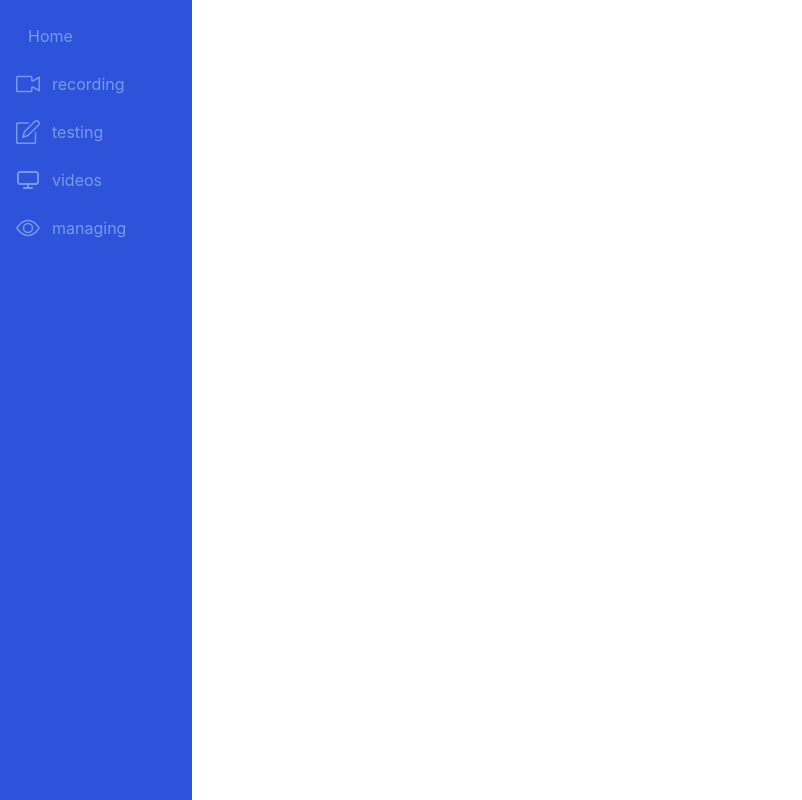
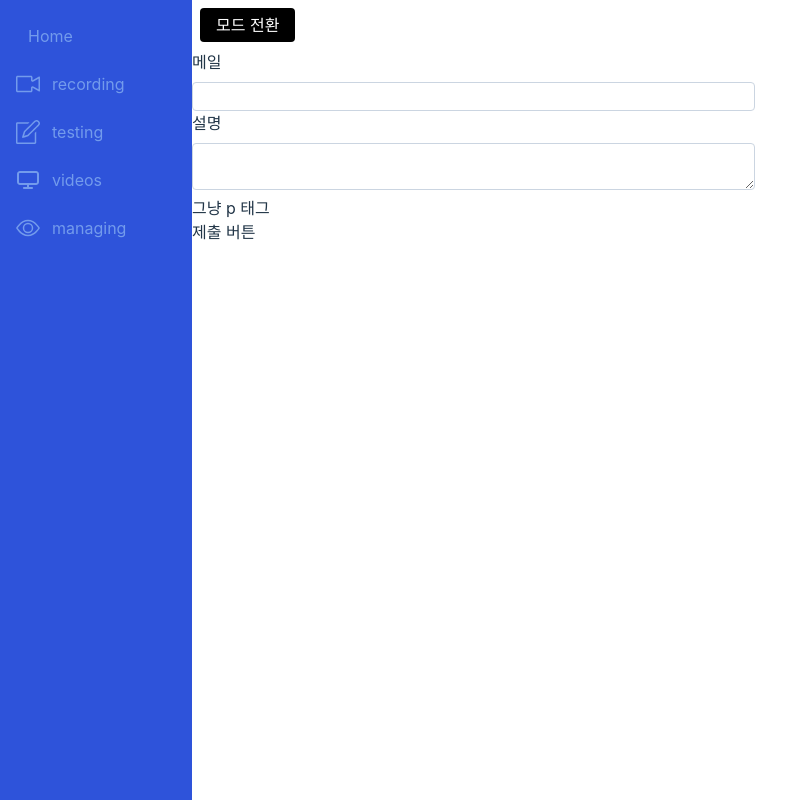
Before and after one commit to jihyeonjeong11/react-vite, a React (Vite) app: page / in a window 1280 px wide. Shown: the whole page, without its empty margins (0-802 px from the left). Built offline with nearby package versions, Linux system fonts and the light colour scheme.

Commit message:
기초 작업

```diff
--- a/src/App.tsx
+++ b/src/App.tsx
@@ -6,6 +6,10 @@ import localforage from "localforage";
 import Aside from "@/routes/aside/Aside";
 import AsideRoot from "./components/aside/container/AsideRoot";
 import { IndexedDbProvider } from "@/components/common/contexts/indexeddb/index";
+import Form from "./components/common/forms/form";
+import { CommonForms } from "./types/Global";
+import { FormItem } from "./components/common/forms/formItem";
+import { addRegex, addRequired } from "./components/common/forms/helpers";
 
 // todo
 
@@ -15,12 +19,44 @@ localforage.config({
 });
 
 function App() {
+    const submitTest = (data: CommonForms) => {
+        console.log(data);
+    }
     return (
         <>
             <div className="flex overflow-y-hidden">
                 <IndexedDbProvider>
                     <AsideRoot />
                     <div id="detail">
+                        <button
+                            className="bg-black dark:bg-white py-2 px-4 text-white dark:text-black rounded mx-2 my-2"
+                            onClick={() => {document.getElementsByTagName("html")[0].classList.toggle("dark")}}
+                        >
+                            모드 전환
+                        </button>
+                        <Form submit={submitTest}>
+                            <FormItem
+                                key="email"
+                                dataKey="email"
+                                name="메일"
+                                type="text"
+                                applyOption={{
+                                    required: addRequired,
+                                    pattern: addRegex("email")
+                                }}
+                            />
+                            <FormItem
+                                key="desc"
+                                dataKey="desc"
+                                name="설명"
+                                type="desc"
+                                applyOption={{
+                                    required: addRequired
+                                }}
+                            />
+                            <p>그냥 p 태그</p>
+                            <button type="submit">제출 버튼</button>
+                        </Form>
                         <Outlet />
                     </div>
                 </IndexedDbProvider>
--- /dev/null
+++ b/src/components/common/forms/form.tsx
@@ -0,0 +1,48 @@
+import React, { ReactElement, useEffect, useState } from "react";
+import { useForm, SubmitHandler } from "react-hook-form";
+import type { CommonForms } from "../../../types/Global";
+
+const Form = ({
+    children,
+    submit
+}: {
+    children: ReactElement | ReactElement[];
+    submit: (data: CommonForms) => void;
+}) => {
+    const { register, handleSubmit, formState: { errors } } = useForm<CommonForms>();
+    const onSubmit: SubmitHandler<CommonForms> = data => {
+        submit(data)
+    };
+    const [labels, setLabels] = useState(React.Children.map(children, (child) => {
+        if(typeof child === "object") {
+            if(child.props && child.props.dataKey) {
+                return {...child, props: {...child.props, register: register}}
+            }
+        }
+        return child;
+    }))
+    useEffect(() => {
+        if(errors !== undefined) {
+            const errorKeys = Object.keys(errors);
+            setLabels(React.Children.map(children, (child) => {
+                if(typeof child === "object") {
+                    if(child.props && child.props.dataKey) {
+                        const key = errorKeys.find(key => key === child.props.dataKey);
+                        if(key !== undefined) {
+                            return {...child, props: {...child.props, register: register, error: errors[key]?.message}}
+                        }
+                        return {...child, props: {...child.props, register: register, error: undefined}}
+                    }
+                }
+                return child;
+            }))
+        }
+    },[errors])
+    return (
+        <form onSubmit={handleSubmit(onSubmit)} className="w-full">
+            {labels}
+        </form>
+    );
+}
+
+export default Form;
--- /dev/null
+++ b/src/components/common/forms/formItem.tsx
@@ -0,0 +1,129 @@
+import { ReactElement, ReactNode } from "react";
+import { labelProps } from '../../../types/Global';
+
+const LabelRoot = ({
+    name,
+    children
+}: {
+    children: ReactNode;
+} & Partial<labelProps>
+):ReactElement => {
+    return (
+        <label>
+            <span className="pb-2 inline-block font-medium">{name}</span>
+            {children}
+        </label>
+    )
+};
+
+const InputRoot = ({
+    tip,
+    type,
+    register,
+    dataKey,
+    applyOption,
+    error
+}: Partial<labelProps>
+): JSX.Element => {
+    // 클래스
+    const inputClass = (isError: string | undefined) => {
+        const base = "px-2 py-1 rounded w-full outline-0 outline-none"
+        let result: string = '';
+        if(isError) {
+            result = "border-rose-600 border-2";
+        } else {
+            result = "border-slate-300 border";
+        }
+        return result.concat(' ', base);
+    };
+    const messageClass = "";
+
+    let element;
+
+    switch(type) {
+        case "text":
+            element =
+                <input
+                    type={"text"}
+                    {...register(dataKey, applyOption)}
+                    aria-invalid={error ? "true" : "false"}
+                    className={inputClass(error)}
+                />
+            break;
+        case "desc":
+            element =
+                <textarea
+                    {...register(dataKey, applyOption)}
+                    aria-invalid={error ? "true" : "false"}
+                    className={inputClass(error)}
+                />
+            break;
+        case "number_string":
+            element =
+                <input
+                    type={"tel"}
+                    {...register(dataKey, applyOption)}
+                    aria-invalid={error ? "true" : "false"}
+                    className={inputClass(error)}
+                />
+            break;
+    }
+    return (
+        <>
+            {
+                tip &&
+                <p>{tip}</p>
+            }
+            {element}
+            {
+                error &&
+                <p className={messageClass}>{error}</p>
+            }
+        </>
+    )
+};
+
+const FormItem = ({
+    name,
+    tip,
+    type,
+    dataKey,
+    register,
+    applyOption,
+    error
+}: labelProps
+): ReactElement => {
+    return (
+        <LabelRoot name={name}>
+            <InputRoot
+                tip={tip}
+                type={type}
+                register={register}
+                dataKey={dataKey}
+                applyOption={applyOption}
+                error={error}
+            />
+        </LabelRoot>
+    )
+};
+
+const FormOptions = ({
+    value,
+    name,
+    type,
+    dataKey,
+    register,
+    applyOption,
+    error
+}: {
+    value: string;
+} & Partial<labelProps>
+): ReactElement => {
+    return (
+        <fieldset>
+
+        </fieldset>
+    )
+}
+
+export { FormItem }
--- /dev/null
+++ b/src/components/common/forms/helpers.ts
@@ -0,0 +1,19 @@
+// form 유효성 검사에 사용할 목적의 정규표현식
+const EmailEx = /^\S+@\S+\.\S+$/;
+const MobilePhoneEx = /^0\d{9,10}$/;
+const oneCharacter = /(\w|[가-힇])+?/;
+
+/** react-hook-form validation */
+const addRegex = (type:string):object => {
+    switch (type) {
+        case "email":
+            return { value: EmailEx, message: "유효하지 않은 이메일 형식입니다." };
+        case "phone":
+            return { value: MobilePhoneEx, message: "전화번호를 정확히 입력해 주세요." };
+        default :
+            return {};
+    }
+}
+const addRequired = { value: true, message: "필수 항목 입니다."};
+
+export { addRegex, addRequired }
--- a/src/types/Global.d.ts
+++ b/src/types/Global.d.ts
@@ -1,3 +1,4 @@
+import { ExamForms } from './exam.d';
 import React from "react";
 
 export {};
@@ -21,3 +22,35 @@ declare global {
     }
 
 }
+
+/** form 양식 */
+export type CommonForms = ExamForms | testProps;
+/** formItem props */
+export type labelProps = {
+    /** 해당 Form에서 리턴되는 객체 내에서 사용될 항목의 고유한 이름(키) */
+    dataKey: string;
+    /** 라벨에 표시될 항목의 명칭 */
+    name: string;
+    /** 라벨 아래 위치하며 입력에 대한 추가적인 힌트를 제공하는 설명 */
+    tip?: string;
+    /** 입력 요소의 종류 */
+    type: "text" | "desc" | "select" | "radio" | "date" | "number_string";
+    /** 입력값을 전달하는 함수 */
+    register?: any;
+    /** 해당 항목에 부여되는 옵션 */
+    applyOption?: applyOption;
+    /** 에러 메세지 */
+    error?: string | undefined;
+}
+
+/** react-hook-form: Apply validation */
+export type applyOption = {
+    required?: { value: boolean, message: string };
+    disabled?: boolean;
+    min?: { value: number, message?: string };
+    max?: { value: number, message?: string };
+    minLength?: { value: number, message?: string };
+    maxLength?: { value: number, message?: string };
+    pattern?: { value: RegExp, message: string } | {};
+    validate?: Function | Object;
+}
--- a/src/types/exam.d.ts
+++ b/src/types/exam.d.ts
@@ -1,3 +1,4 @@
+import { subExamStep1 } from './exam.d';
 // Type definitions for [~THE LIBRARY NAME~] [~OPTIONAL VERSION NUMBER~]
 // Project: [~THE PROJECT NAME~]
 // Definitions by: [~YOUR NAME~] <[~A URL FOR YOU~]>
@@ -23,8 +24,17 @@ const ExamTypes = {
     CPX: "1",
     OSCE: "2",
     한CPX: "3",
-    "4한OSCE": "4",
+    한OSCE4: "4" // 한글 깨짐 문제로 불가피하게 변경: "4한OSCE" -> 한OSCE4
 } as const;
+
+export default class Validate {
+    SetExamTypes(n:string):string {
+        return ExamTypes[n];
+    }
+    GetExamTypes(n:string):string {
+        return Object.keys(ExamTypes).find(key => ExamTypes[key] === n);
+    }
+}
 
 // http://133.186.228.26:7070/api/exam/examBasicInfo
 export interface BasicExamProps {
@@ -36,6 +46,35 @@ export interface BasicExamProps {
     e_desc?: string; // 시험수업설명 //textarea
 }
 
+/** 시험 작성 */
+/** 메인 시험 추가 */
+export interface NewMainExam  {
+    mec_nm: string; // 메인시험_명
+}
+/** 서브 시험 단계 1 */
+export interface subExamStep1 {
+    ec_cd?: string; // 시험수업_코드
+    mec_cd: string; // 메인시험수업_코드
+    ec_name: string; // 시험수업_명
+    e_type: string; // 시험종류
+    e_pa_use: string; // 시험_방송_사용
+}
+/** 서브 시험 단계 2 */
+export interface subExamStep2 {
+    exam_class_group_cd: string; // 시험_수업_그룹_코드
+    ec_cd: string; // 시험수업_코드
+    mec_cd: string; // 메인시험수업_코드
+    group_nm: string; // 그룹_명
+    exam_class_group_row_data: {
+        exam_class_group_row_cd: string, // 시험_수업_그룹_하위_코드
+        room_cd: string, // 룸_코드
+        scenario_cd: string // 시나리오_코드
+    }[]
+}
+
+export type ExamForms = NewMainExam | subExamStep1;
+
+
 // api 별로 따로 끊어서, 후에 extends하여 사용할 것임.
 // module 먼저 localforage 사용, 후 작성 예정.
 //  export interface ScenarioProps {
```
